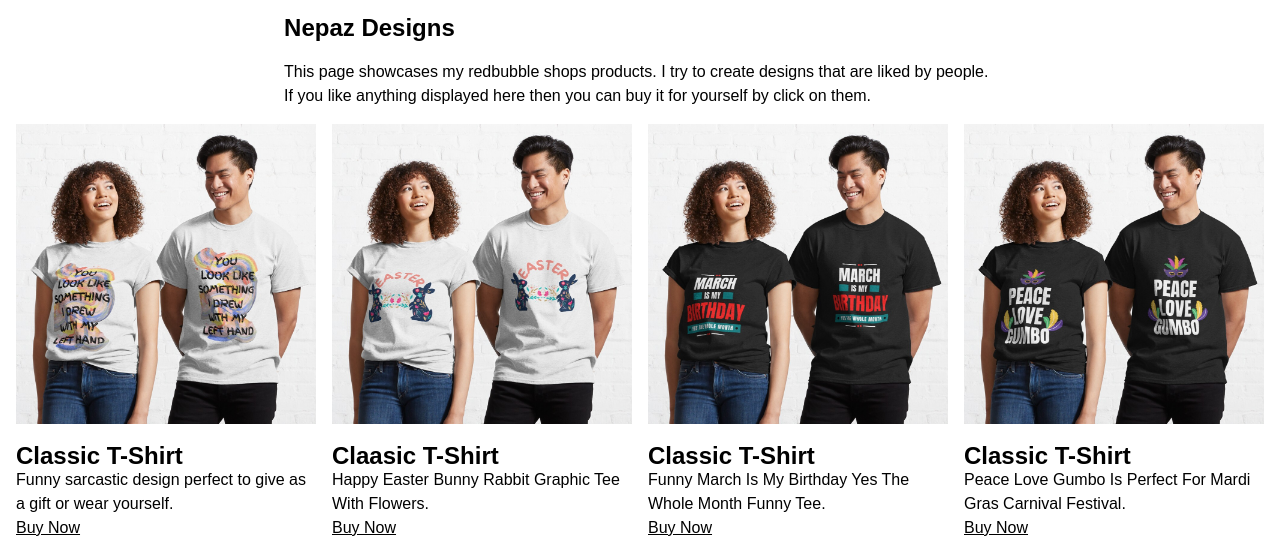
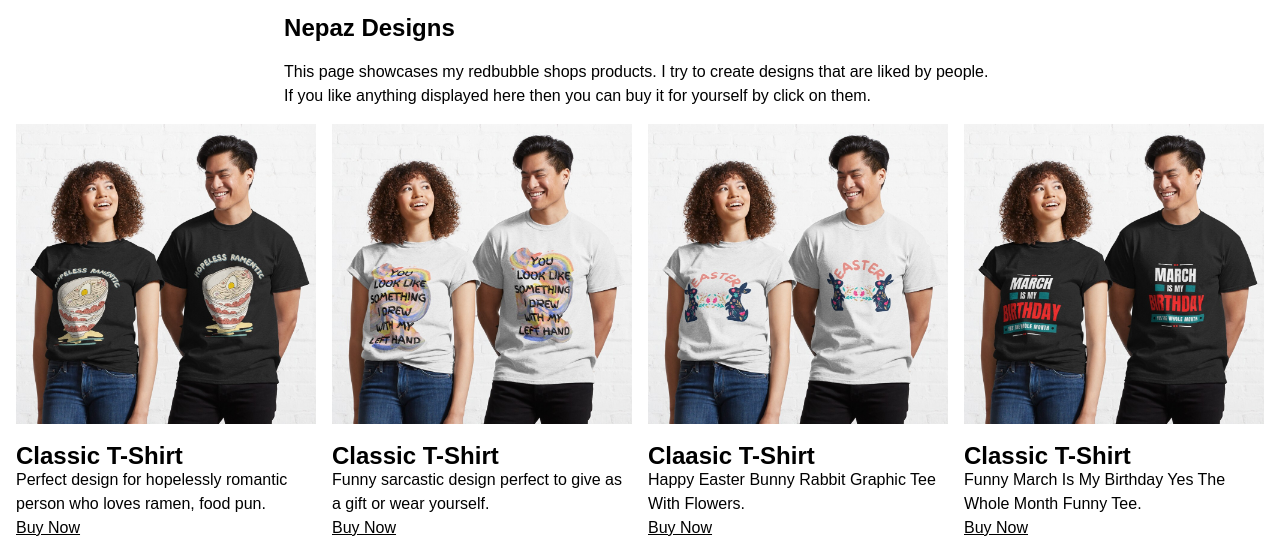
Before and after one commit to arjab93/arjab93.github.io, a plain HTML site: page shop.html in a window 1280 px wide. Shown: the part 267-805 px from the top of the page. Drawn offline with Linux system fonts and the light colour scheme; a script that the page names is missing.

Commit message:
ramen tshirt added

```diff
--- a/shop.html
+++ b/shop.html
@@ -71,6 +71,22 @@
         </script>
       </section>
       <section class="curated-shop">
+        <div class="shop-item">
+          <a
+            href="https://www.redbubble.com/i/t-shirt/Hopeless-Ramentic-Food-Pun-Ramen-Lover-Funny-by-Nepaz-Designs/103480581.IJ6L0?asc=u"
+            ><img
+              src="img/tshirt ramen1.jpg"
+              alt="Hopeless ramentic written with ramen bowl."
+          /></a>
+          <h2>Classic T-Shirt</h2>
+          <p>
+            Perfect design for hopelessly romantic person who loves ramen, food pun.
+          </p>
+          <a
+            href="https://www.redbubble.com/i/t-shirt/Hopeless-Ramentic-Food-Pun-Ramen-Lover-Funny-by-Nepaz-Designs/103480581.IJ6L0?asc=u"
+            >Buy Now</a
+          >
+        </div>
         <div class="shop-item">
           <a
             href="https://www.redbubble.com/i/t-shirt/You-look-like-something-I-drew-with-my-left-hand-funny-sarcastic-colorful-by-Nepaz-Designs/103371002.WFLAH?asc=u"
```
Also changed, not shown: img/tshirt ramen1.jpg (added), img/work-61990213-all-over-print-tote-bag.jpg (deleted).
